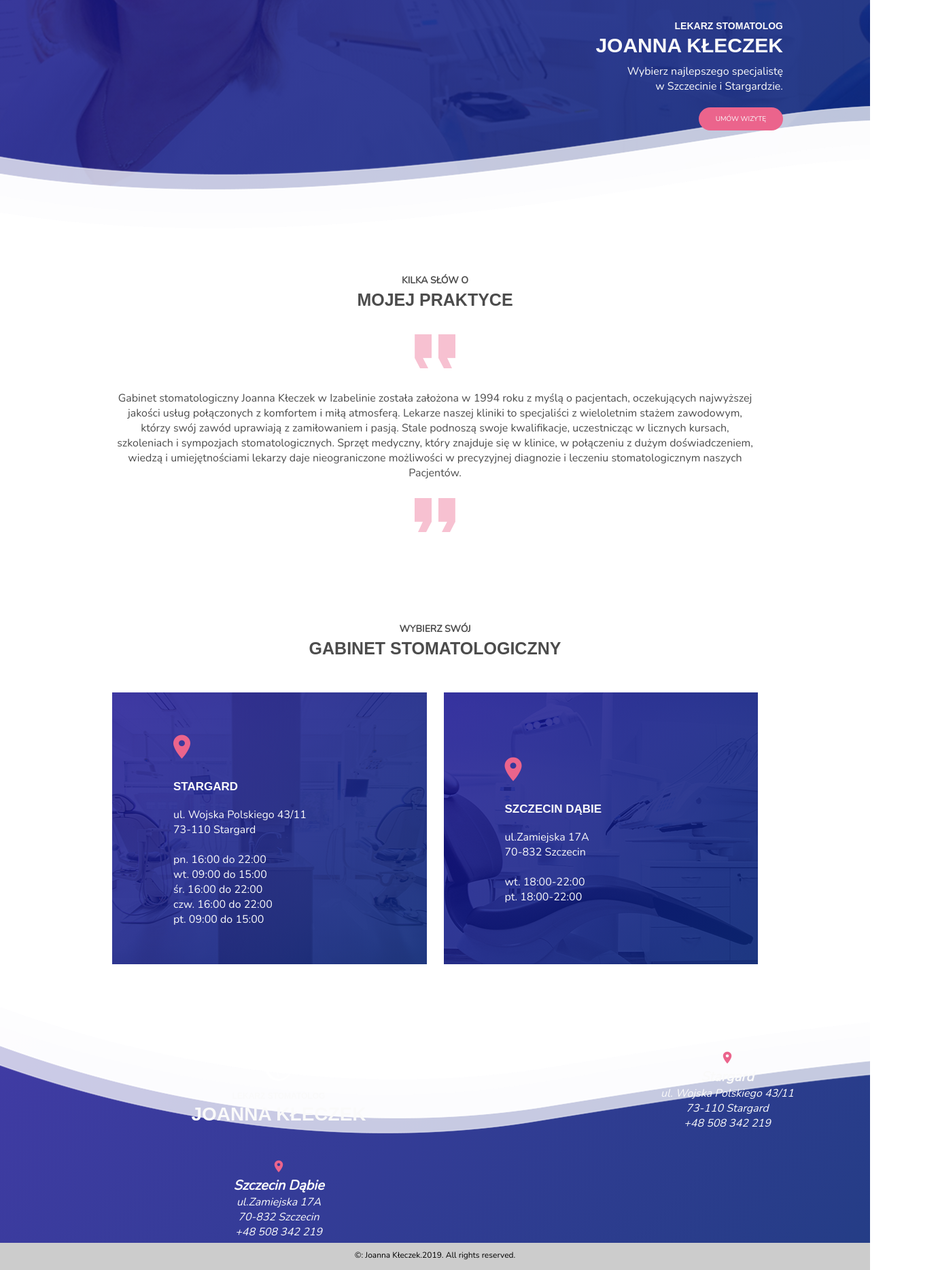
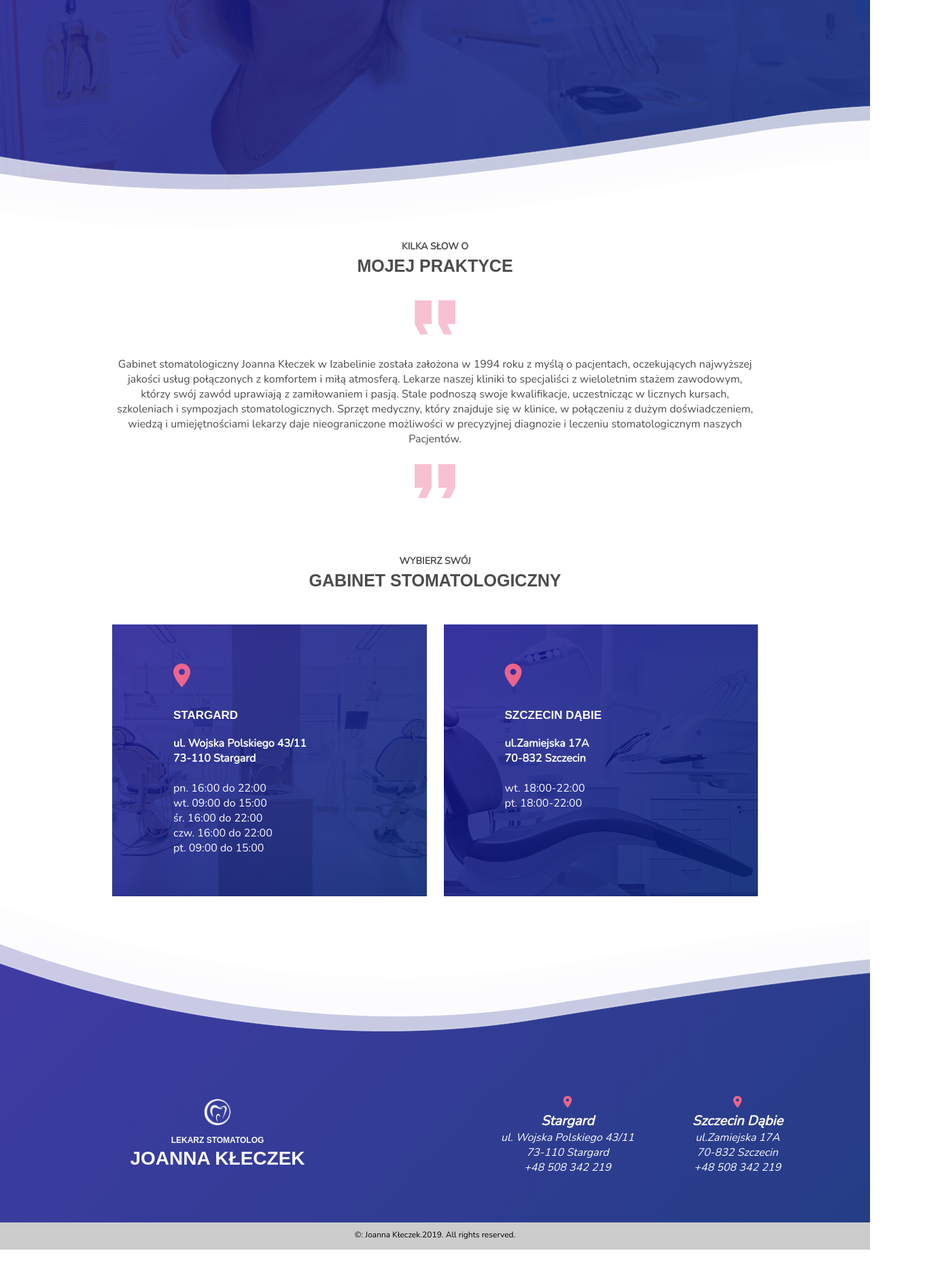
Before and after one commit to kleczek/dental-website, a plain HTML site: page index.html in a window 1280 px wide. Shown: the part 447-2316 px from the top of the page at 68% size, 1380 px wide, since content can reach past the window. After the commit the page ends 2286 px from the top, so only its background shows below. Drawn offline with nearby package versions, Linux system fonts and the light colour scheme; a web font is replaced by a local one.

Commit message:
home page full responsive

```diff
--- a/index.html
+++ b/index.html
@@ -39,7 +39,7 @@
 					</li>
 					<li class="nav-item">
 						<a href="#" class="nav-link">
-								Gabinet Stargard<!--<i class="sub-menu-open icon ion-md-arrow-dropdown"></i><i class="sub-menu-close icon ion-md-arrow-dropup"></i>-->
+								Gabinet Stargard
 						</a>
 						<ul class="sub-menu">
 								<li><a href="#" class="sub-menu-link">Rejestracja</a></li>
@@ -49,7 +49,7 @@
 						</ul>
 					</li>
 					<li class="nav-item">
-						<a href="#" class="nav-link">Gabinet Szczecin<!--<i class="sub-menu-open icon ion-md-arrow-dropdown"></i><i class="sub-menu-close icon ion-md-arrow-dropup"></i>-->
+						<a href="#" class="nav-link"> Gabinet Szczecin
 						</a>
 						<ul class="sub-menu">
 							<li><a href="#" class="sub-menu-link">Rejestracja</a></li>
@@ -59,7 +59,7 @@
 						</ul>
 					</li>
 					<li class="nav-item">
-						<a href="#kontakt" class="nav-link">Kontakt</a>
+						<a href="#" class="nav-link">Kontakt</a>
 					</li>
 				</ul>
 			</nav>
@@ -91,8 +91,8 @@
 					</div>
 				</div>
 		</section>
-		<section>
-			<div class="container umow-wizyte">
+		<section class="umow-wizyte">
+			<div class="container">
 				<div class="title-heading secound-heading">
 					<h3>Wybierz swój</h3>
 					<h1>Gabinet Stomatologiczny</h1>
@@ -102,15 +102,14 @@
 					<a class="gabinet-grid-item stargard-img" href="#stargard">
 						<i class="icon ion-md-pin"></i>
 						<h1>Stargard</h1>
-						<p>ul. Wojska Polskiego 43/11<br>73-110 Stargard</p>
-						<p><br>pn. 16:00 do 22:00<br>wt. 09:00 do 15:00<br>śr. 16:00 do 22:00<br>czw. 16:00 do 22:00<br>pt. 09:00 do 15:00</p>
+						<p>ul. Wojska Polskiego 43/11<br>73-110 Stargard<br><br><span>pn. 16:00 do 22:00<br>wt. 09:00 do 15:00<br>śr. 16:00 do 22:00<br>czw. 16:00 do 22:00<br>pt. 09:00 do 15:00</span></p>
 					</a>
 						<!--grid item #2-->
 					<a class="gabinet-grid-item szczecin-img" href="#szczecin">
 						<i class="icon ion-md-pin"></i>
 						<h1>Szczecin Dąbie</h1>
-						<p>ul.Zamiejska 17A<br>70-832 Szczecin</p>
-						<p><br>wt. 18:00-22:00 <br> pt. 18:00-22:00</p>
+						<p>ul.Zamiejska 17A<br>70-832 Szczecin<br>
+						<br><span>wt. 18:00-22:00 <br> pt. 18:00-22:00</span></p>
 					</a>
 			</div>
 		</section>
@@ -123,19 +122,20 @@
 						<h3><span>lekarz stomatolog</span><br>
 						Joanna Kłeczek</h3>
 					</div>
-					<div class="footer-grid-item"></div>
-					<address class="footer-grid-item">
+					<div class="footer-grid-item footer-flex">
+						<address class="footer-grid-item-address">
 							<i class="icon ion-md-pin"></i>
 							<h1>Stargard</h1>
 							<p>ul. Wojska Polskiego 43/11<br>73-110 Stargard</p>
 							<p>+48 508 342 219</p>
 						</address>
-					<address class="footer-grid-item">
+						<address class="footer-grid-item-address">
 							<i class="icon ion-md-pin"></i>
 							<h1>Szczecin Dąbie</h1>
 							<p>ul.Zamiejska 17A<br>70-832 Szczecin</p>
 							<p>+48 508 342 219</p>
 						</address>
+					</div>
 				</div>
 				<div class="footer-text">
 					<p>&copy: Joanna Kłeczek.2019. All rights reserved.</p>
--- a/styles.css
+++ b/styles.css
@@ -32,7 +32,7 @@ img{
 }
 
 section{
-	padding: 5rem 0;
+	padding: 5rem 0 ;
 }
 
 /*End global styles*/
@@ -97,16 +97,16 @@ nav{
 
 .sub-menu{
 	width: 13rem;
-	height: 20rem;
+	height: 10rem;
 	display: block;
 	z-index: 100;
 	visibility: visible;
 	opacity: 1;
 	position: relative;
-	margin-bottom: -8rem;
-	margin-top: 2rem;
+	margin: 1rem 0;
 	color: rgb(255,255,255);
 }
+
 
 .sub-menu li{
 	font-size: 1.1rem;
@@ -195,12 +195,12 @@ nav{
 	text-transform: uppercase;
 	text-align: right;
 	position: absolute;
-	top: 45%;
+	top: 55%;
 	right: 10%;
 }
 
 .main-message span{
-	font-size: 1.4rem;
+	font-size: 1.6rem;
 }
 
 .main-message h1{
@@ -239,12 +239,12 @@ nav{
 .title-heading{
 	text-align: center;
 	text-transform: uppercase;
-	margin: 5rem 0 10rem 0;
+	margin-top: 5rem;
 	color: rgba(0,0,0,0.7);
 }
 
 .secound-heading{
-	margin:-5rem 0 5rem 0;
+	margin:0 0 5rem 0;
 }
 
 .title-heading h3{
@@ -289,7 +289,7 @@ nav{
 /*start gabinet*/
 .gabinet-grid{
 	display: grid;
-	grid-template-columns: repeat(auto-fit, minmax(25rem,1fr));
+	grid-template-columns: repeat(auto-fit, minmax(35rem,1fr));
 	grid-gap: 2.5rem;
 	justify-content: center;
 
@@ -302,7 +302,7 @@ nav{
 	position: relative;
 	display: flex;
 	flex-direction: column;
-	justify-content: center;
+	justify-content: top;
 	cursor: pointer;
 	text-align: left;
 	z-index: 1;
@@ -345,13 +345,21 @@ nav{
 	text-transform: uppercase;
 	margin: 2rem 0;
 }
+
+.gabinet-grid-item p{
+	font-weight:bolder;
+}
+.gabinet-grid-item p>span{
+	font-weight: lighter;
+}
+
 /*End gabinet*/
 
 
 /*Start footer*/
 footer{
 	width: 100%;
-	height: 84vh;
+	height: 90vh;
 	background:linear-gradient(135deg, rgba(18, 10, 143,0.8) 0%, rgba(12,40,120,0.9) 100%);
 	background-size: cover;
 	position: relative;
@@ -368,15 +376,16 @@ footer::before{
 	background-size: cover;
 }
 /*start footer queries big*/
+
 .footer-grid{
 	position: absolute;
 	left: 0;
 	bottom: 0;
-	margin: 5rem 0 6rem 0;
+	margin: 0rem 0 8rem 0;
 	width: 100%;
 	color: #fafafa;
 	display: grid;
-	grid-template-columns: repeat(auto-fit, minmax(10rem,30rem));
+	grid-template-columns: repeat(auto-fit, minmax(35rem,1fr));
 	column-count: 3;
 	justify-content: center;
 
@@ -408,7 +417,12 @@ footer::before{
 	font-size: 1.2rem;
 }
 
-.footer-grid-item i{
+.footer-grid-item-address{
+	margin: 2rem;
+}
+
+
+.footer-grid-item-address i{
 	font-size: 2rem;
 	color: #eb648c;
 }
@@ -431,11 +445,6 @@ footer::before{
 
 
 /*Start Media quaries*/
-@media screen and (min-width: 350px){
-	.main-message{
-		transform: translateY(15vh);
-	}
-}
 
 @media screen and (min-width: 470px){
 	.landing-page::before{
@@ -448,15 +457,16 @@ footer::before{
 		background:url(images/wave-medium-reversed.png);
 		background-size: cover;
 	}
-	.main-message{
-		transform: translateY();
-	}
+	footer{
+	width: 100%;
+	height: 100vh;
 }
 
 @media screen and (min-width: 700px){
 	header{
 		height: 8rem;
 	}
+
 
 	.sub-menu li{
 	height: 4rem;
@@ -573,12 +583,34 @@ footer::before{
 	}
 
 	.main-message{
-		transform: translateY(50%);
+		top: 45%;
+		right: 10%;
+	}
+
+	.main-message h1{
+		font-size: 4rem;
+	}
+
+	.main-message h1 span{
+		font-size: 1.9rem;
+	}
+
+	.main-message p{
+		font-size: 1.8rem;
+	}
+	.btn{
+		font-size: 1.3rem;
 	}
 
 	.title-heading h1{
 		font-size: 2.5rem;
 	}
+
+	footer{
+		height: 70vh;
+
+	}
+
 
 }
 
@@ -606,6 +638,32 @@ footer::before{
 		background:url(images/wave-large.png);
 		background-size: cover;
 	}
+
+	.main-message{
+		top: 35%;
+		right: 10%;
+	}
+
+	.main-message h1{
+		font-size: 4.2rem;
+	}
+
+	.main-message h1 span{
+		font-size: 2rem;
+	}
+
+	.main-message p{
+		font-size: 1.85rem;
+	}
+	.btn{
+		font-size: 1.35rem;
+	}
+
+	.title-heading{
+	margin-top: 2rem;
+	}
+
+
 	footer::before{
 		height: 22.7rem;
 		background:url(images/wave-large-reversed.png);
@@ -613,58 +671,64 @@ footer::before{
 	}
 
 	/*start footer queries big CoŚ USuŃ*/
+
 	footer{
-		height: 50vh;
+		height: 68vh;
 	}
-	.footer-grid{
-		bottom: 0;
-		left: 5rem;
-		margin: 3.5rem 5rem;
-		width: 100%;
+
+
+	.footer-flex{
 		display: grid;
-		grid-template-columns: repeat(auto-fit, minmax(20rem,31rem));
-		column-count: 4;
-		grid-gap: 2rem;
+		grid-template-columns: 24rem 24rem;
+		column-count: 2;
+		grid-column-gap: 1rem;
 
 	}
 
-	.footer-grid-item{
-		display: flex;
-		flex-direction: column;
-		text-align: center;
-		align-items: center;
-		padding: 1rem;
-		justify-content: center;
+	.umow-wizyte{
+		padding-bottom: 0;
 	}
 
-	.footer-grid-item img{
-		height: 4rem;
-	}
-
-	.footer-grid div>h3{
-		width: 100%;
-		max-width: 50rem;
-		color: #fafafa;
-		text-transform: uppercase;
-		font-family: "Aldrich", sans-serif;
-		font-size: 2.8rem;
-	}
-
-	.footer-grid div>h3>span{
-		font-size: 1.2rem;
-	}
-
-	.footer-grid-item i{
-		font-size: 2rem;
-	}
-
-/*end footer queries big*/
 }
 
 @media screen and (min-width:1200px){
+
 	.landing-page{
 		height: 100vh;
+		background:linear-gradient(135deg, rgba(18, 10, 143,0.8) 0%, rgba(12,40,120,0.9) 100%), url(images/main1.jpg) left no-repeat;
+		background-size: cover;
 	}
+
+	.main-message{
+		top: 25%;
+		right: 19%;
+	}
+
+	.main-message h1{
+		font-size: 4.8rem;
+	}
+
+	.main-message h1 span{
+		font-size: 2.2rem;
+	}
+
+	.main-message p{
+		font-size: 2rem;
+	}
+	.btn{
+		font-size: 1.5rem;
+	}
+
+	.title-heading{
+	margin-top: 0rem;
+	}
+
+	footer{
+		height: 65vh;
+	}
+
+
+
 }
 /*rozwiązuje problem białego paska po prawej na mobilkach*/
 @media
```
Lines whose indentation alone changed are shown as unchanged.
